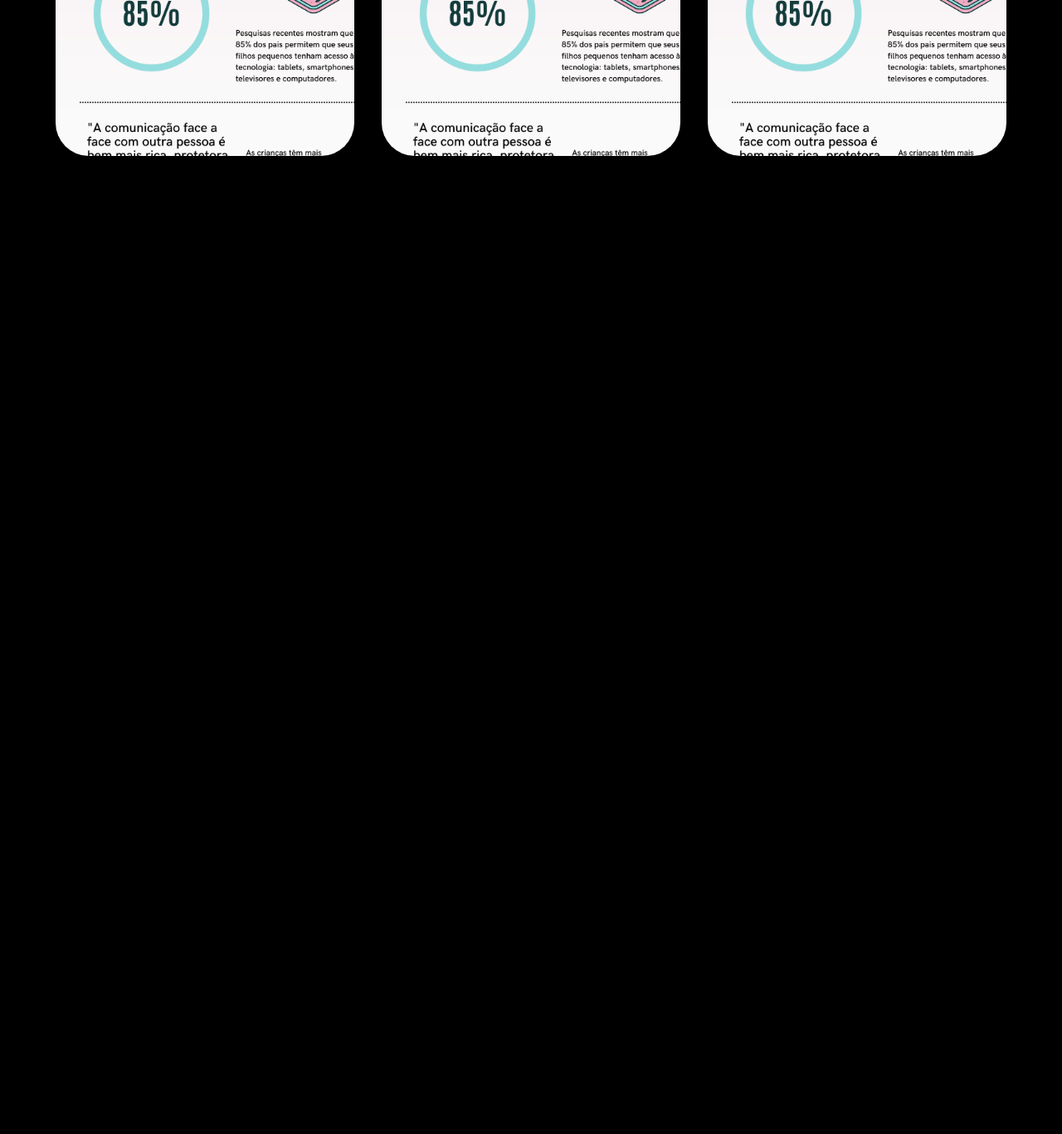
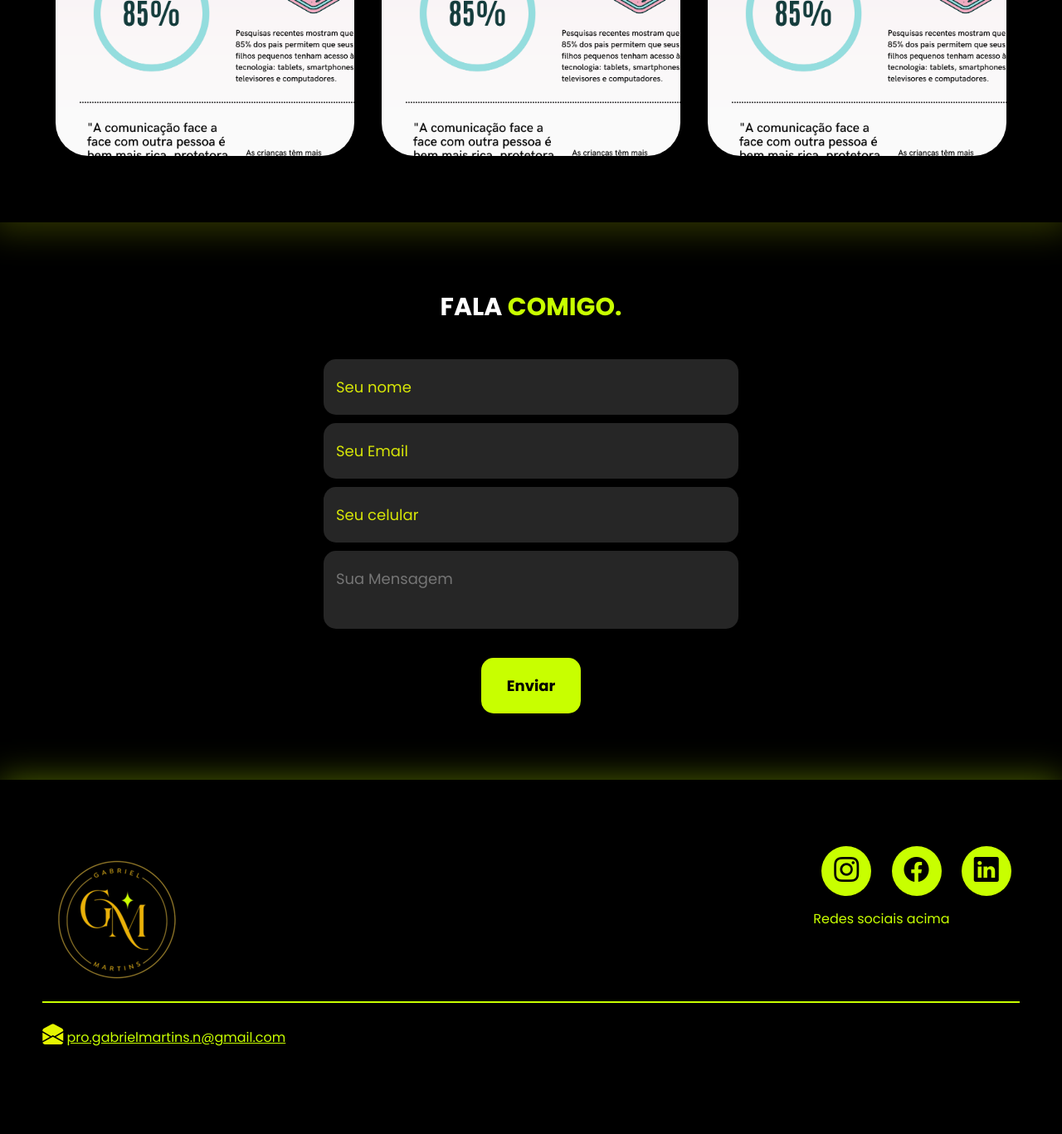
Before and after one commit to GabMartinsPro/Meu-Portifolio, a plain HTML site: page index.html in a window 1280 px wide. Shown: the part 2450-3817 px from the top of the page at 83% size. Before the commit the page ends 2718 px from the top, so only its background shows below. Drawn offline with nearby package versions, Linux system fonts and the light colour scheme.

Commit message:
Novas funçoes, interface e tema

```diff
--- a/index.html
+++ b/index.html
@@ -23,7 +23,7 @@
                     <img src="imagens/logo.png" alt="logo Martins conecta">
                 </a>
             </div><!--logotipo-->
-            <nav class="menu desktop">
+            <nav class="menu-desktop">
                 <ul>
                     <li><a href="#">Inicio</a></li>
                     <li><a href="#">Especialidades</a></li>
@@ -135,14 +135,45 @@
 
     </div><!--interface-->
  </section><!--portifolio-->
+<section class="form">
+    <div class="interface">
+        <h2 class="titulo">FALA <span>COMIGO.</span></h2>
+            <form action="">
+                <input type="text" name="" id="" placeholder="Seu nome" required>
+        <input type="text" name="" id="" placeholder="Seu Email" required>
+        <input type="text" name="" id="" placeholder="Seu celular">
+        <textarea name="" id="" placeholder="Sua Mensagem"></textarea>
+        <div class="btn-enviar"><input type="submit" value="Enviar"></div>
+        </form>
+
+    <div class="interface">
+    </div><!--Interface-->
+</section><!--portifolio-->
+
+</main>
+<footer>
+    <div class="interface">
+        <div class="line-footer">
+            <div class="flex">
+                <div class="logo-footer">
+                    <img src="imagens/logo.png" alt="">
+                </div><!--logo-footer-->
+                <div class="btn-social">
+                        <a href="#"><button><i class="bi bi-instagram"></i></button></a>
+                        <a href="#"><button><i class="bi bi-facebook"></i></button></a>
+                        <a href="#"><button><i class="bi bi-linkedin"></i></button></a>
+                        <p class="texto-redes">Redes sociais acima</p>
+                    </div><!--btn-social-->
+                </div>
+        <div class="line-footer borda">
+            <p>
+                <i class="bi bi-envelope-open-fill"></i> <a href="mailto:pro.gabrielmartins.n@gmail.com">pro.gabrielmartins.n@gmail.com</a></p>
+
+        </div><!--line-footer-->
+    </div><!--interface--
 
 
- </section>
-
-
-
-
-</main>
+</footer>
 
 </body>
 </html>
--- a/style.css
+++ b/style.css
@@ -34,7 +34,7 @@ h2.titulo{
 h2.titulo span{
     color: #c8ff00;
 }
-button:hover{
+button:hover,form .btn-enviar input:hover{
     box-shadow: 0px 0px 8px #cfe60159;
     transform: scale(1.05);
 }
@@ -157,7 +157,7 @@ section.sobre .flex{
     margin: 20px 0;
     text-align: justify;
 }
-.sobre .txt-sobre .btn-social button{
+.btn-social button{
     width: 60px;
     height: 60px;
     border-radius: 50%;
@@ -210,3 +210,84 @@ section.portifolio .flex{
 .overlay:hover{
     opacity: 1;
 }
+/* Formulário*/
+section.form{
+    padding: 80px 4%;
+}
+form{
+    max-width: 500px;
+    margin: 0 auto;
+    display: flex;
+    justify-content: center;
+    flex-direction: column;
+    gap: 10px;
+    margin-top: 40px;
+}
+form input, form textarea{
+    width: 100%;
+    background-color: #3f3f3f9c;
+    border: 0;
+    outline: 0;
+    padding: 20px 15px;
+    border-radius: 15px;
+    color: #aad805f6;
+    font-size: 18px;
+}
+form input::placeholder{
+    color: #d7e607;
+}
+form textarea{
+    resize: none;
+}
+form .btn-enviar{
+    margin-top: 25px;
+    text-align: center;
+
+}
+form .btn-enviar input{
+    width: 120px;
+    background-color: #c8ff00;
+    color: #000;
+    font-weight: 650;
+    cursor: pointer;
+    transition: .2s;
+
+}
+/* estilo do rodapé */
+footer{
+    padding: 60px 4%;
+    box-shadow: 0 0 40px #c8ff0067;
+
+}
+footer .flex{
+    justify-content: space-between;
+
+}
+footer .line-footer{
+    padding: 20px 0px;
+}
+.borda{
+    border-top: 2px solid #c8ff00;
+}
+footer .line-footer p i{
+    color: #e5f501;
+    font-size: 25px;
+}
+footer .line-footer p a{
+    color: #c8ff00;
+}
+.texto-redes{
+    margin-top: 15px;
+    color: #c8ff00;
+}
+@media screen and (max-width: 1040px){
+    /* classes gerais */
+    .flex{
+        flex-direction: column;
+    }
+    /* cabeçalho */
+    .menu-desktop, .btn-contato{
+        display: none;
+    }
+
+}
```
